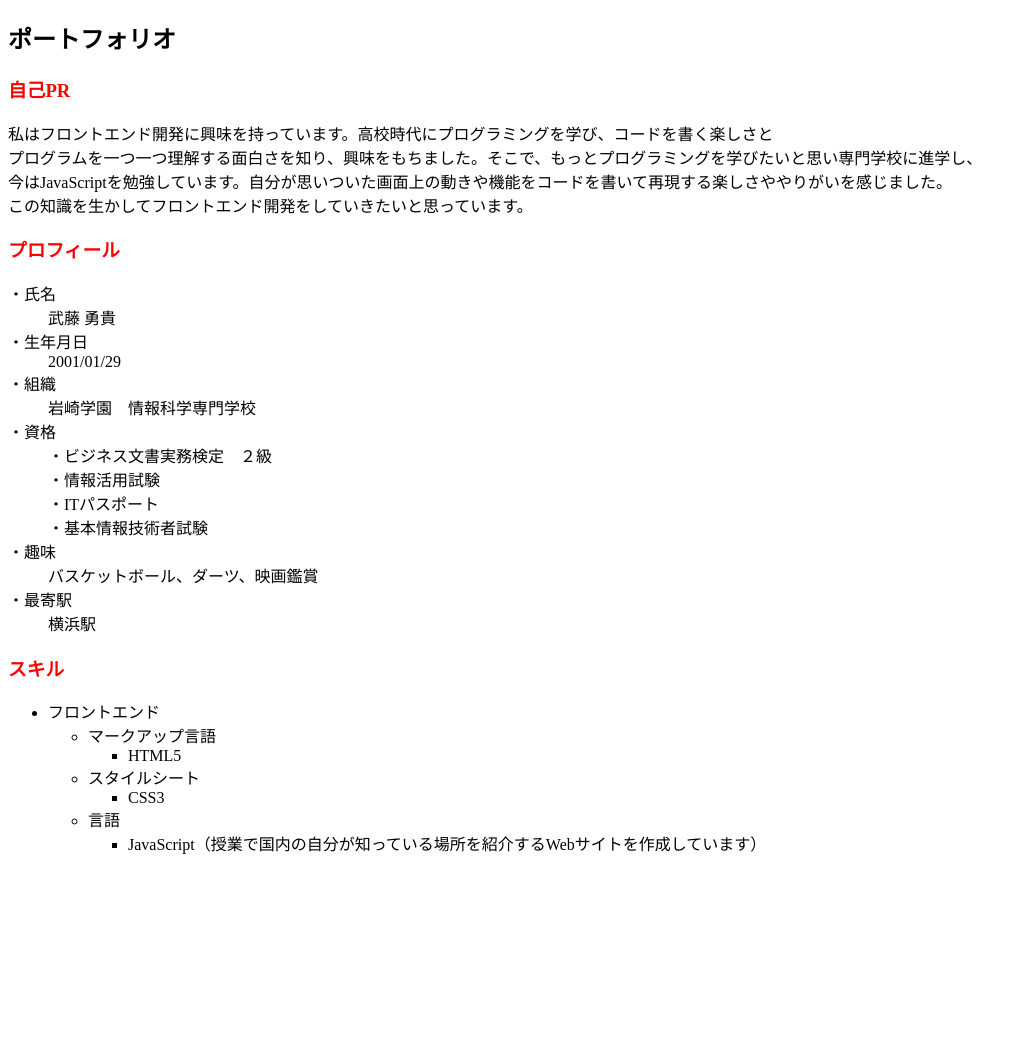
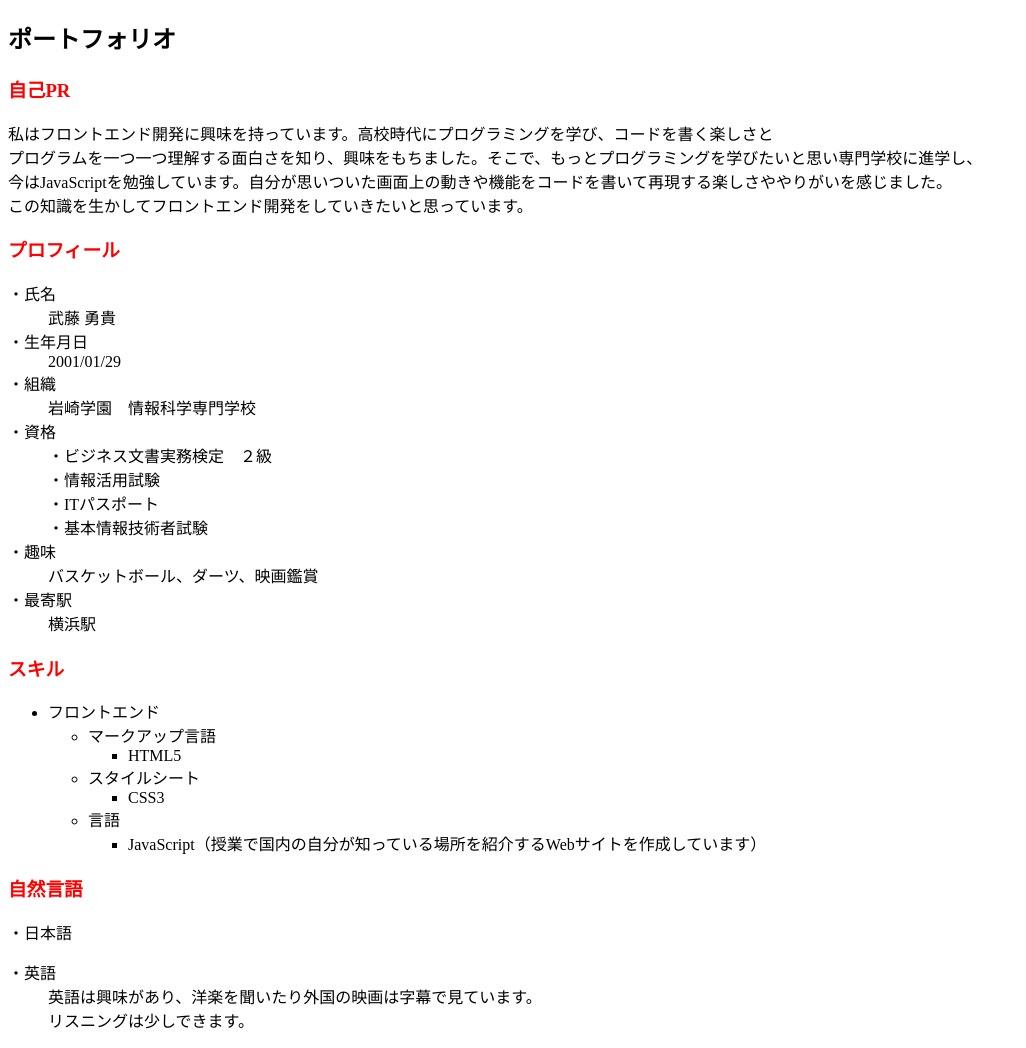
Before and after one commit to Muto-byte/portfolio, a plain HTML site: page index.html in a window 1280 px wide. Shown: the whole page, without its empty margins (0-1026 px from the left). Before the commit the page ends 871 px from the top, so only its background shows below. Drawn offline with Linux system fonts and the light colour scheme; a script that the page names is missing.

Commit message:
ポートフォリオ

```diff
--- a/index.html
+++ b/index.html
@@ -56,5 +56,11 @@
             </ul>
         </ul>
     </ul>
+
+    <h3>自然言語</h3>
+    <dl>
+        <dt><p>・日本語</p></dt>
+        <dt>・英語</dt><dd>英語は興味があり、洋楽を聞いたり外国の映画は字幕で見ています。<br>リスニングは少しできます。</dd>
+    </dl>
 </body>
 </html>
```
